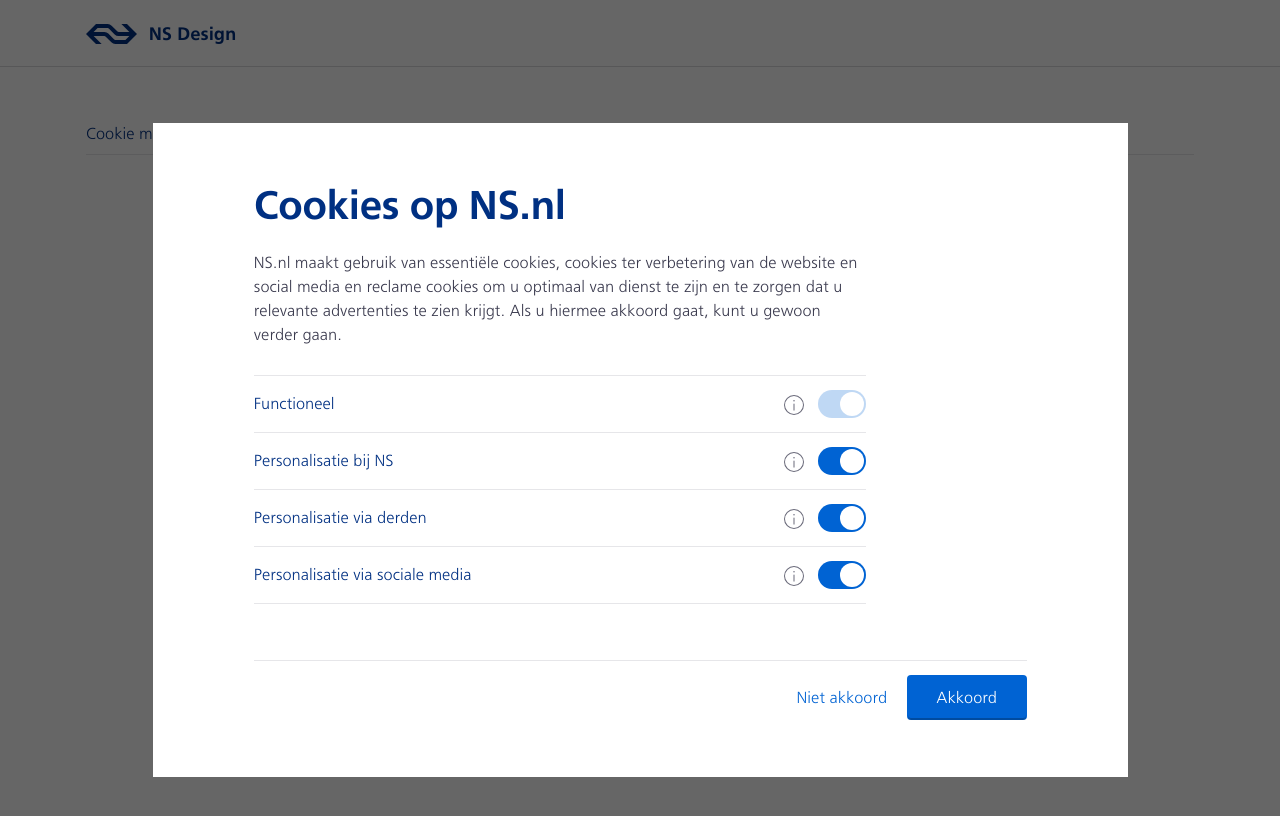
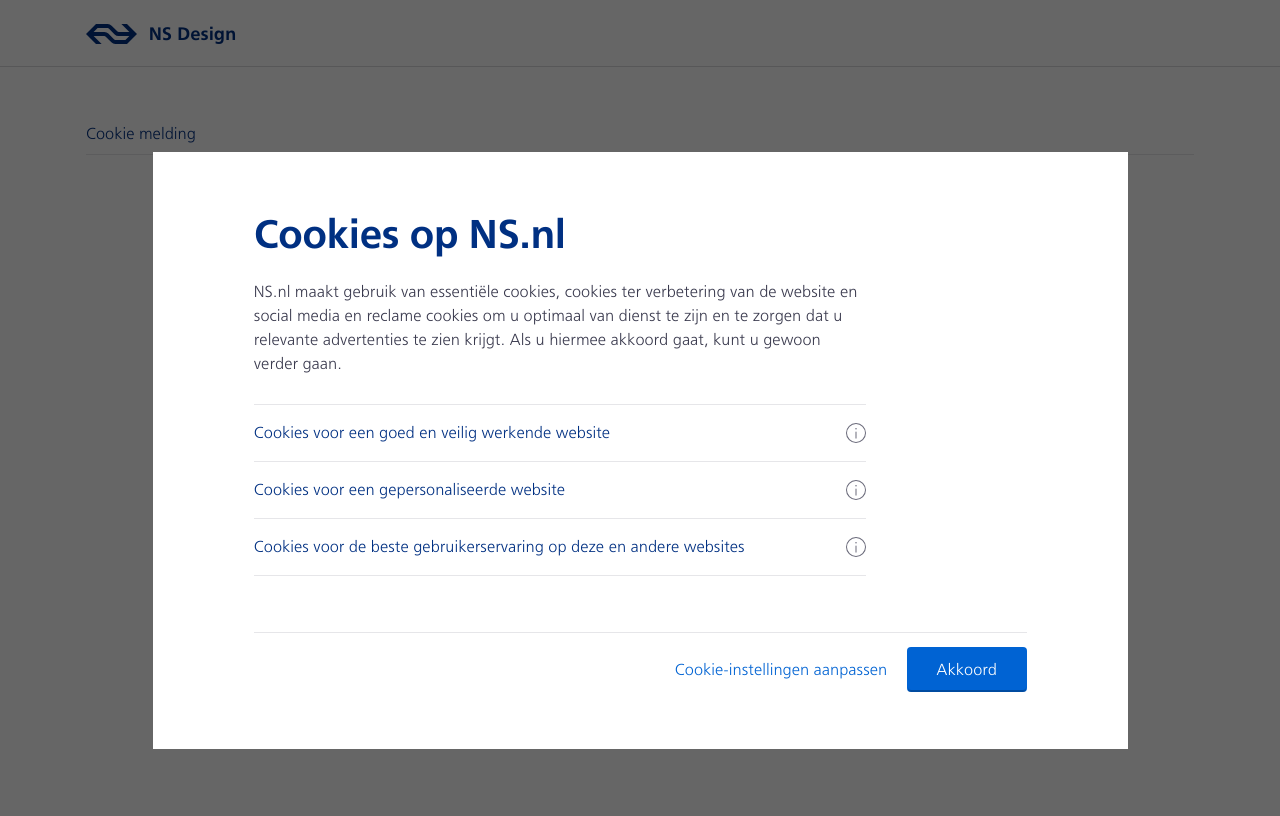
Before and after one commit to tdenheld/ns-design, a Jekyll site: the page built from _posts/2019-01-03-cookie-melding.html, in a window 1280 px wide. Shown: the top 816 px of the page. Built offline with Jekyll 4.4.1, drawn with Linux system fonts in a browser that asks for light colours.

Commit message:
hide settings toggles and show on click edit

```diff
--- a/_data/cookies.yml
+++ b/_data/cookies.yml
@@ -2,12 +2,10 @@
 description: NS.nl maakt gebruik van essentiële cookies, cookies ter verbetering van de website en social media en reclame cookies om u optimaal van dienst te zijn en te zorgen dat u relevante advertenties te zien krijgt. Als u hiermee akkoord gaat, kunt u gewoon verder gaan.
 
 settings:
-  - title: Functioneel
+  - title: Cookies voor een goed en veilig werkende website
     details: De websites van NS Groep N.V. maken gebruik van cookies en daarmee vergelijkbare technieken. NS gebruikt functionele en analytische cookies om u een optimale gebruikerservaring te bieden op haar websites. Daarnaast plaatsen NS en derde partijen tracking cookies. Deze cookies kunnen informatie over u verzamelen en uw internet-, aankoop- en leesgedrag (van nieuwsbrieven) binnen (en mogelijk ook buiten) onze websites volgen. Met deze informatie kunnen advertenties, content en commerciële e-mailcommunicatie aan uw interesses en profiel worden aangepast. Klik op "Akkoord" of "Niet akkoord" om de tracking cookies te accepteren of te weigeren. U kunt uw gegeven toestemming altijd weer intrekken.
     disabled: true
-  - title: Personalisatie bij NS
+  - title: Cookies voor een gepersonaliseerde website
     details: De websites van NS Groep N.V. maken gebruik van cookies en daarmee vergelijkbare technieken. NS gebruikt functionele en analytische cookies om u een optimale gebruikerservaring te bieden op haar websites. Daarnaast plaatsen NS en derde partijen tracking cookies. Deze cookies kunnen informatie over u verzamelen en uw internet-, aankoop- en leesgedrag (van nieuwsbrieven) binnen (en mogelijk ook buiten) onze websites volgen. Met deze informatie kunnen advertenties, content en commerciële e-mailcommunicatie aan uw interesses en profiel worden aangepast. Klik op "Akkoord" of "Niet akkoord" om de tracking cookies te accepteren of te weigeren. U kunt uw gegeven toestemming altijd weer intrekken.
-  - title: Personalisatie via derden
+  - title: Cookies voor de beste gebruikerservaring op deze en andere websites
     details: De websites van NS Groep N.V. maken gebruik van cookies en daarmee vergelijkbare technieken. NS gebruikt functionele en analytische cookies om u een optimale gebruikerservaring te bieden op haar websites. Daarnaast plaatsen NS en derde partijen tracking cookies. Deze cookies kunnen informatie over u verzamelen en uw internet-, aankoop- en leesgedrag (van nieuwsbrieven) binnen (en mogelijk ook buiten) onze websites volgen. Met deze informatie kunnen advertenties, content en commerciële e-mailcommunicatie aan uw interesses en profiel worden aangepast. Klik op "Akkoord" of "Niet akkoord" om de tracking cookies te accepteren of te weigeren. U kunt uw gegeven toestemming altijd weer intrekken.
-  - title: Personalisatie via sociale media
-    details: De websites van NS Groep N.V. maken gebruik van cookies en daarmee vergelijkbare technieken. NS gebruikt functionele en analytische cookies om u een optimale gebruikerservaring te bieden op haar websites. Daarnaast plaatsen NS en derde partijen tracking cookies. Deze cookies kunnen informatie over u verzamelen en uw internet-, aankoop- en leesgedrag (van nieuwsbrieven) binnen (en mogelijk ook buiten) onze websites volgen. Met deze informatie kunnen advertenties, content en commerciële e-mailcommunicatie aan uw interesses en profiel worden aangepast. Klik op "Akkoord" of "Niet akkoord" om de tracking cookies te accepteren of te weigeren. U kunt uw gegeven toestemming altijd weer intrekken.
--- a/_layouts/default.html
+++ b/_layouts/default.html
@@ -43,6 +43,7 @@
     <script src="/assets/js/plugins.bundle.min.js"></script>
     <script src="/assets/js/generic.js"></script>
     <script src="/assets/js/collapsible.js"></script>
+    <script src="/assets/js/cookies.js"></script>
     <script src="/assets/js/loader.js"></script>
 
 </body>
--- a/_posts/2019-01-03-cookie-melding.html
+++ b/_posts/2019-01-03-cookie-melding.html
@@ -15,9 +15,10 @@
     <div class="overlay__scrollContainer" tabindex="-1">
         <div class="overlay__contentPositioner">
             <div class="overlay__sticky-bottom visible-xs">
-                <div class="bg-white pt-3 ph-3">
+                <div class="bg-white pt-3 ph-3" data-type="btn-bottom">
                     <button class="button w-100 overlay__close">Akkoord</button>
-                    <button class="button button--tertiary overlay__close">Niet akkoord</button>
+                    <button class="button button--tertiary" data-type="cookie-edit">Cookie-instellingen
+                        aanpassen</button>
                 </div>
             </div>
             <div class="overlay__content overlay__content--cookie">
@@ -32,7 +33,7 @@
 
                                 {% for entry in site.data.cookies.settings %}
                                 <div class="selector__property">
-                                    <div class="selector__property-container">
+                                    <div class="selector__property-container" data-type="selector-property-container">
                                         <p class="f-blue">
                                             {{ entry.title }}
                                         </p>
@@ -40,9 +41,9 @@
                                             {% include icons/info--small.svg %}
                                             <div class="tooltip__arrow js-tooltip-arrow"></div>
                                         </div>
-                                        <div class="selector__toggle">
-                                            <div
-                                                class="switch js-toggle is-active {% if entry.disabled %}is-disabled{% endif %}">
+                                        <div class="selector__toggle dn" data-type="selector-toggle">
+                                            <div class="switch js-toggle is-active
+                                                            {% if entry.disabled %}is-disabled{% endif %}">
                                             </div>
                                         </div>
                                     </div>
@@ -57,7 +58,8 @@
                         </div>
                         <div class="grid__unit s-4-4 m-10-12 m-push-left-1-12 xl-push-left-1-12 hidden-xs">
                             <div class="bg-white pt-2 bo-t txt-r">
-                                <button class="button button--tertiary mr-2 overlay__close">Niet akkoord</button>
+                                <button class="button button--tertiary mr-2" data-type="cookie-edit">Cookie-instellingen
+                                    aanpassen</button>
                                 <button class="button overlay__close">Akkoord</button>
                             </div>
                         </div>
--- a/_sass/components.selector.scss
+++ b/_sass/components.selector.scss
@@ -62,9 +62,14 @@
 
 .selector__property-container {
     display: grid;
-    grid-template-columns: 1fr max-content max-content;
+    grid-template-columns: 1fr max-content;
     grid-column-gap: $half-gutter;
     align-items: center;
+    min-height: 28px;
+
+    &.is-active {
+        grid-template-columns: 1fr max-content max-content;
+    }
 }
 
 .selector__toggle {
--- /dev/null
+++ b/assets/js/cookies.js
@@ -0,0 +1,18 @@
+'use strict';
+
+const cookies = () => {
+    ß('.overlay__close').map((el) => el.onclick = () => {
+        document.querySelector('.overlay').remove();
+    });
+
+    ß('[data-type="cookie-edit"]').map((el) => el.onclick = () => {
+        ß('[data-type="selector-toggle"]').map((el) => el.style.display = 'flex');
+        ß('[data-type="selector-property-container"]').map((el) => el.classList.add('is-active'));
+        ß('[data-type="btn-bottom"]').map((el) => el.classList.add('pb-3'));
+        el.remove();
+    });
+}
+
+document.addEventListener('DOMContentLoaded', () => {
+    cookies();
+});
```
Also changed, not shown: other parts of _posts/2019-01-03-cookie-melding.html (+0 -10 lines), assets/css/ns.generic.min.css, 7 other files.
